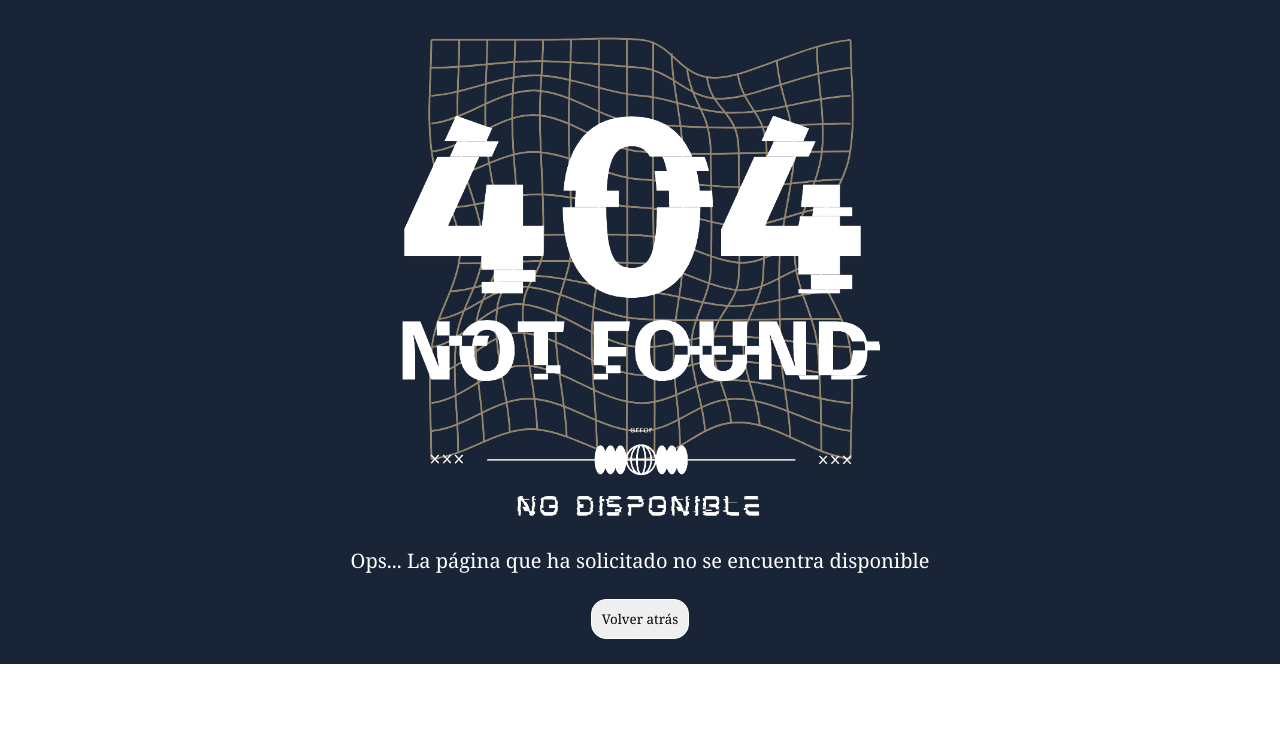
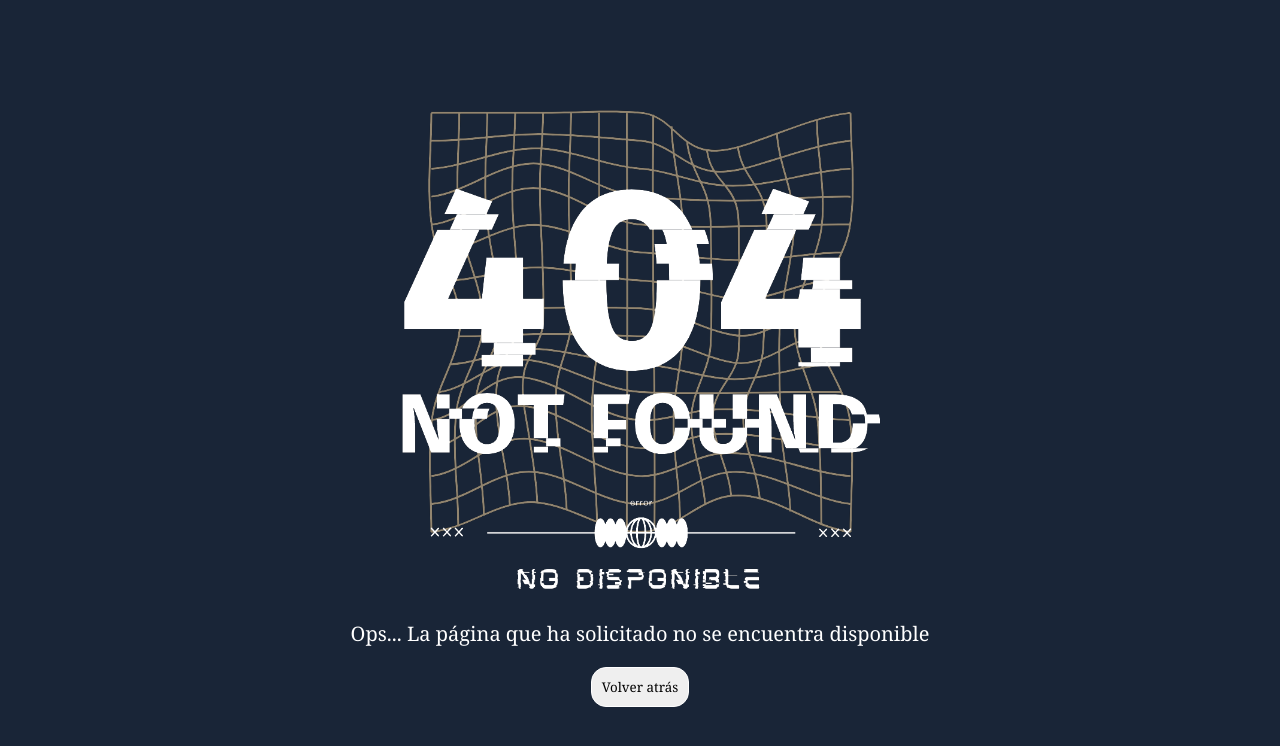
Before and after one commit to nicomarset1/proyecto-final, a website: page pages/404.html in a window 1280 px wide. Drawn offline with Linux system fonts and the light colour scheme.

Commit message:
detalles 404

```diff
--- a/scss/_404.scss
+++ b/scss/_404.scss
@@ -3,6 +3,7 @@
 .main-four{
     background-color: #192537;
     width: 100%;
+    height: 100vh;
     display: flex;
     flex-direction: column;
     justify-content: center;
@@ -23,7 +24,7 @@
         button{
             padding: 10px;
             border-radius: 15px;
-            margin: 25px;
+            margin: 20px;
             border: 1px white solid;
 
             &:hover{
```
Also changed, not shown: css/estilos.css.
